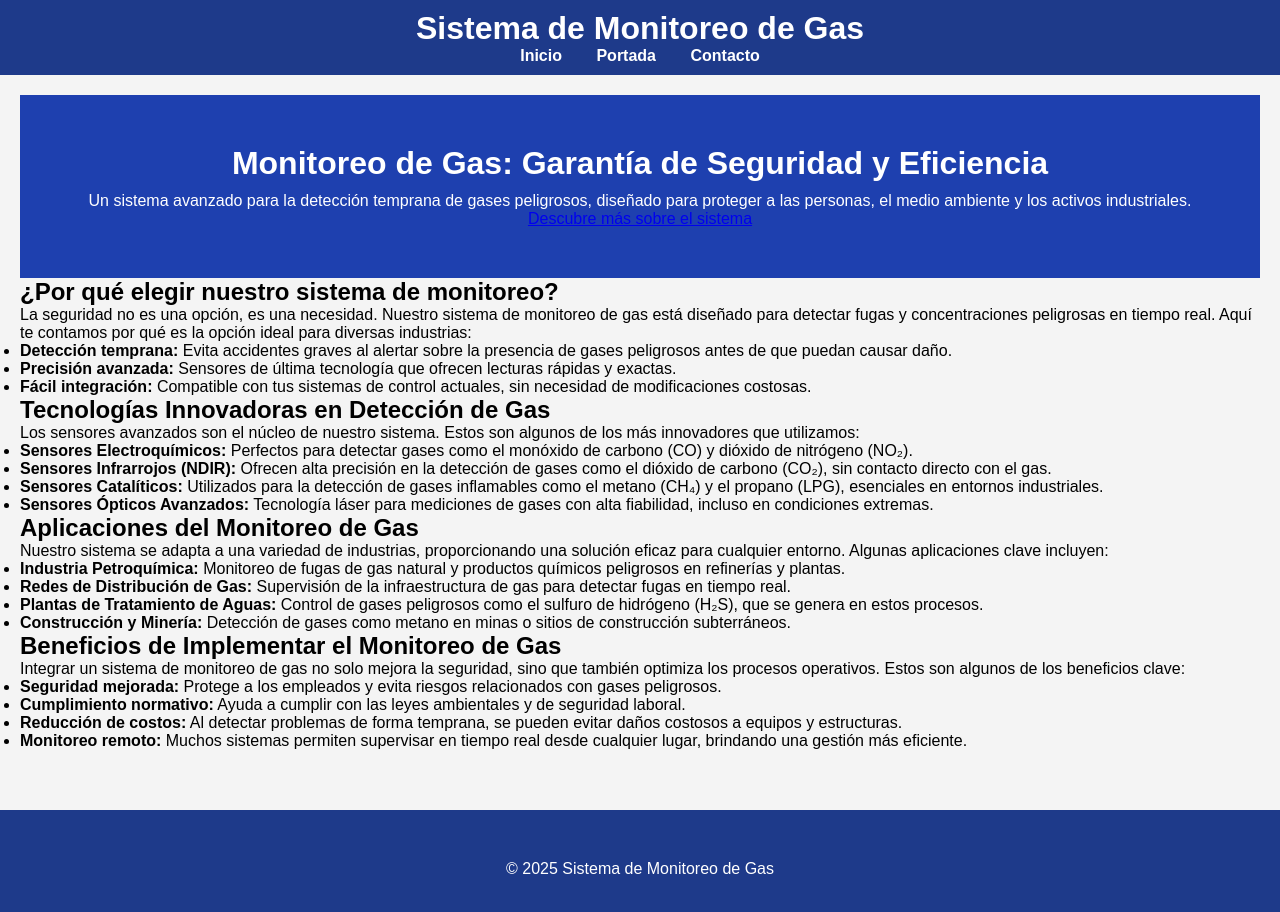
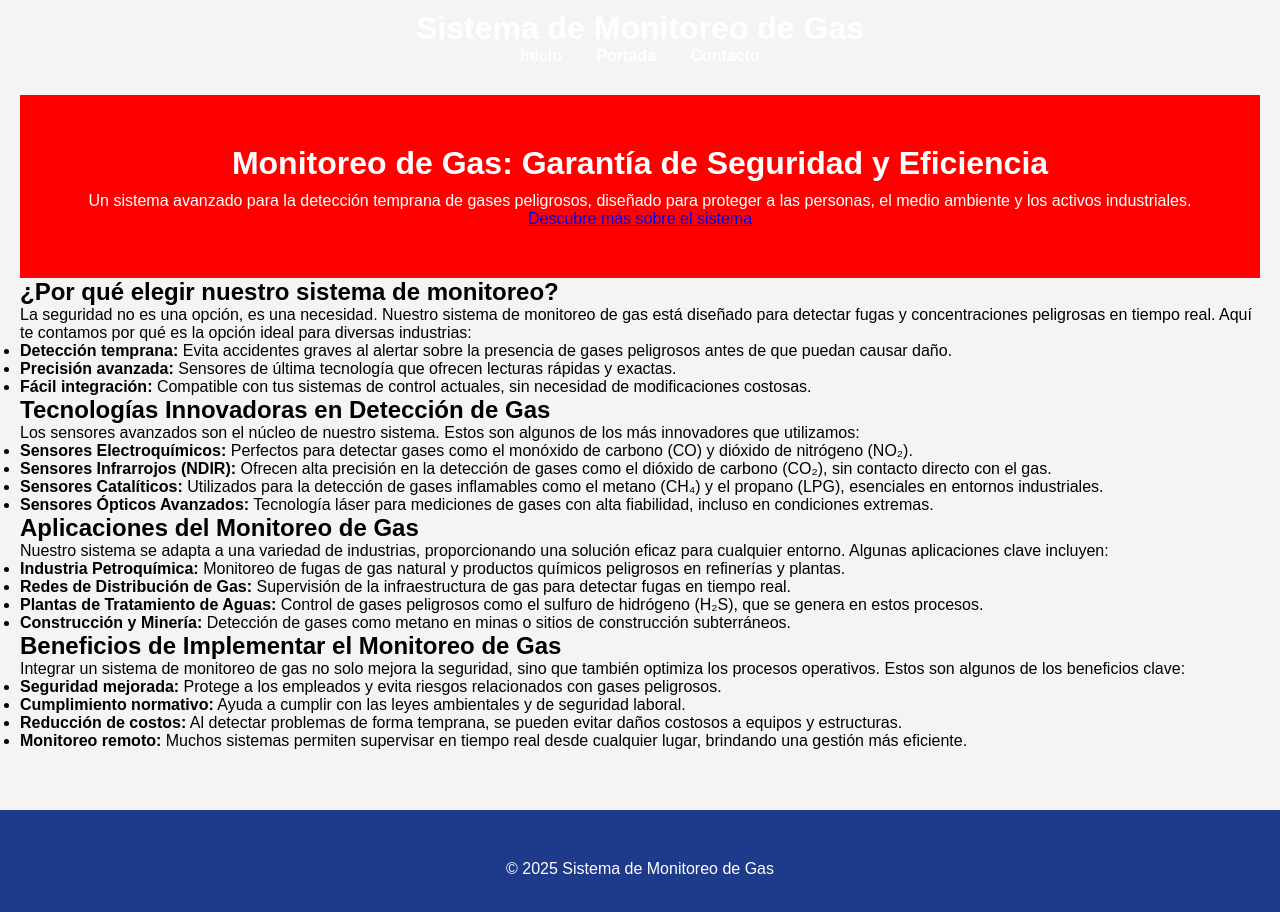
Before and after one commit to FRANCOCARP0912/futbol.github.io, a plain HTML site: page portada.html in a window 1280 px wide. Drawn offline with Linux system fonts and the light colour scheme.

Commit message:
estilo.css

```diff
--- a/estilo.css
+++ b/estilo.css
@@ -12,7 +12,7 @@ body {
 
 /* Header */
 header {
-    background-color: #1e3a8a;
+    background-color:c;
     color: white;
     padding: 10px 0;
     text-align: center;
@@ -49,7 +49,7 @@ main {
 
 /* Sección Hero */
 .hero {
-    background-color: #1e40af;
+    background-color: #ff0000;
     color: white;
     padding: 50px 20px;
     text-align: center;
```
